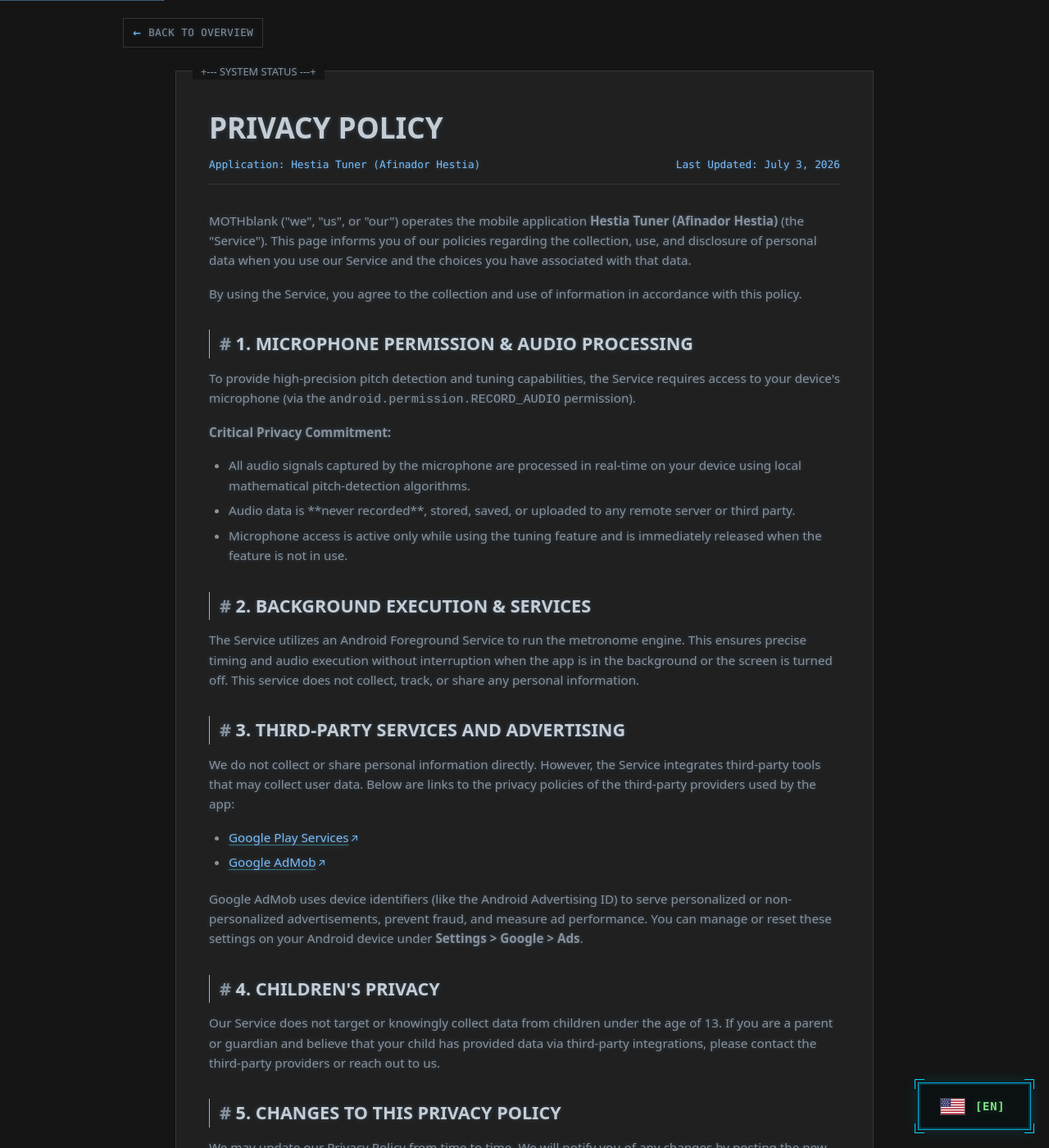
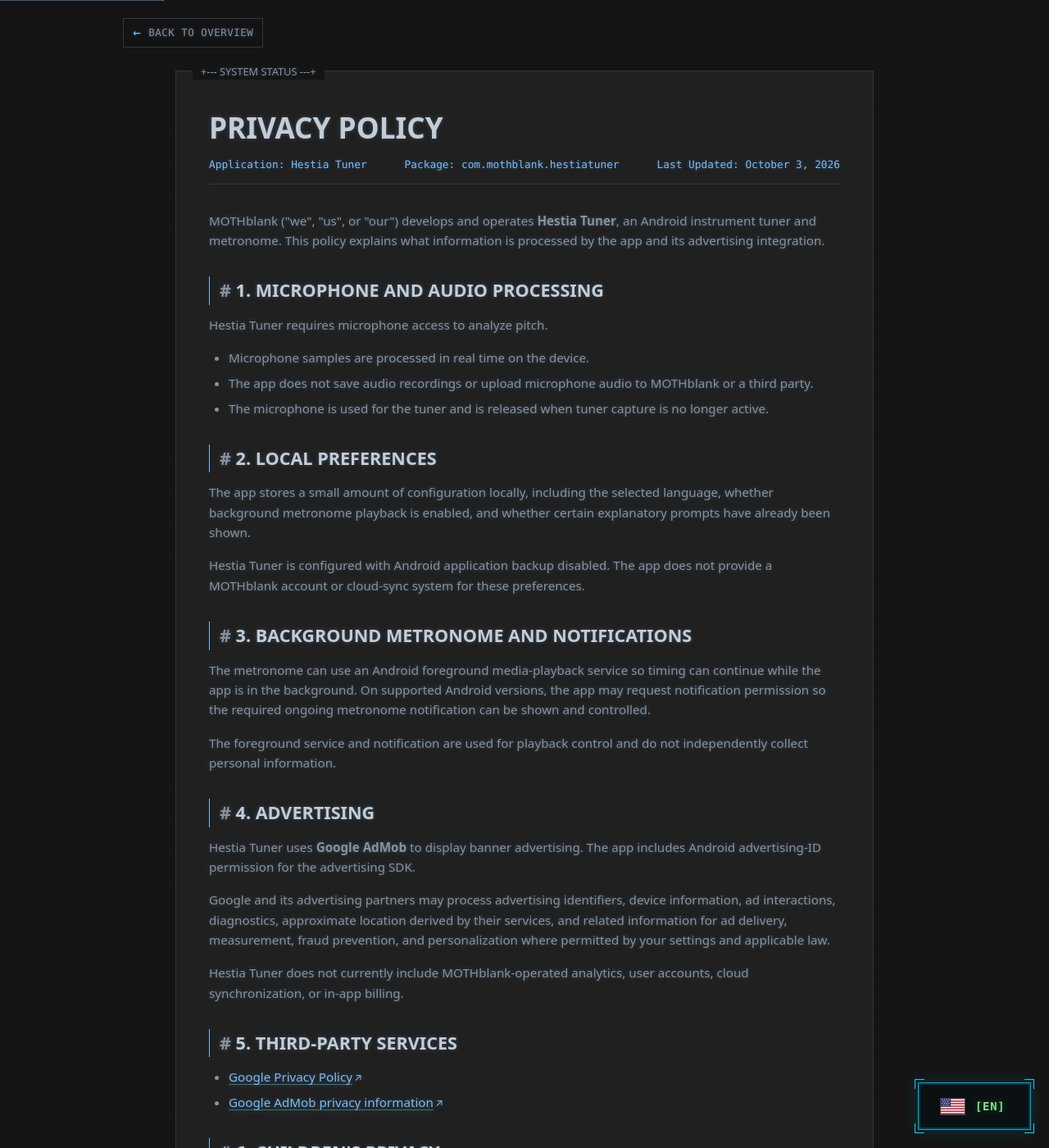
Before and after one commit to MOTHblank/mothblank.github.io, a Jekyll site: the page built from privacy-hestia.html, in a window 1280 px wide and 1400 px high. Shown: the whole window at 82% size. Built offline with Jekyll 4.4.1, drawn with Linux system fonts in a browser that asks for light colours; some of the changed text lies outside the part shown.

Commit message:
Update Hestia Tuner privacy policy

```diff
--- a/privacy-hestia.html
+++ b/privacy-hestia.html
@@ -1,72 +1,37 @@
 ---
 layout: default
 lang: en
-title: "Privacy Policy - Hestia Tuner (Afinador Hestia)"
-description: "Privacy Policy for Hestia Tuner (Afinador Hestia), an instrument tuner and metronome app developed by MOTHblank."
+title: "Privacy Policy - Hestia Tuner"
+description: "Privacy Policy for Hestia Tuner, a tuner and metronome app developed by MOTHblank."
 alternate_url: "/pt-BR/privacy-hestia.html"
 english_url: "/privacy-hestia.html"
 permalink: "/privacy-hestia.html"
 parent_url: "/hestia-tuner.html"
 back_label: "back_overview"
-parent_url: "/hestia-tuner.html"
-back_label: "back_overview"
 ---
 <main id="main-content" tabindex="-1">
-        <div class="doc-card">
-            <h1>Privacy Policy</h1>
-            <div class="doc-meta">
-                <span>Application: Hestia Tuner (Afinador Hestia)</span>
-                <span>Last Updated: July 3, 2026</span>
-            </div>
+<div class="doc-card">
+<h1>Privacy Policy</h1>
+<div class="doc-meta"><span>Application: Hestia Tuner</span><span>Package: com.mothblank.hestiatuner</span><span>Last Updated: October 3, 2026</span></div>
 
-            <div class="doc-section">
-                <p>MOTHblank ("we", "us", or "our") operates the mobile application <strong>Hestia Tuner (Afinador Hestia)</strong> (the "Service"). This page informs you of our policies regarding the collection, use, and disclosure of personal data when you use our Service and the choices you have associated with that data.</p>
-                <p>By using the Service, you agree to the collection and use of information in accordance with this policy.</p>
-            </div>
+<div class="doc-section"><p>MOTHblank ("we", "us", or "our") develops and operates <strong>Hestia Tuner</strong>, an Android instrument tuner and metronome. This policy explains what information is processed by the app and its advertising integration.</p></div>
 
-            <div class="doc-section">
-                <h2>1. Microphone Permission & Audio Processing</h2>
-                <p>To provide high-precision pitch detection and tuning capabilities, the Service requires access to your device's microphone (via the <code>android.permission.RECORD_AUDIO</code> permission).</p>
-                <p><strong>Critical Privacy Commitment:</strong></p>
-                <ul>
-                    <li>All audio signals captured by the microphone are processed in real-time on your device using local mathematical pitch-detection algorithms.</li>
-                    <li>Audio data is **never recorded**, stored, saved, or uploaded to any remote server or third party.</li>
-                    <li>Microphone access is active only while using the tuning feature and is immediately released when the feature is not in use.</li>
-                </ul>
-            </div>
+<div class="doc-section"><h2>1. Microphone and Audio Processing</h2><p>Hestia Tuner requires microphone access to analyze pitch.</p><ul><li>Microphone samples are processed in real time on the device.</li><li>The app does not save audio recordings or upload microphone audio to MOTHblank or a third party.</li><li>The microphone is used for the tuner and is released when tuner capture is no longer active.</li></ul></div>
 
-            <div class="doc-section">
-                <h2>2. Background Execution & Services</h2>
-                <p>The Service utilizes an Android Foreground Service to run the metronome engine. This ensures precise timing and audio execution without interruption when the app is in the background or the screen is turned off. This service does not collect, track, or share any personal information.</p>
-            </div>
+<div class="doc-section"><h2>2. Local Preferences</h2><p>The app stores a small amount of configuration locally, including the selected language, whether background metronome playback is enabled, and whether certain explanatory prompts have already been shown.</p><p>Hestia Tuner is configured with Android application backup disabled. The app does not provide a MOTHblank account or cloud-sync system for these preferences.</p></div>
 
-            <div class="doc-section">
-                <h2>3. Third-Party Services and Advertising</h2>
-                <p>We do not collect or share personal information directly. However, the Service integrates third-party tools that may collect user data. Below are links to the privacy policies of the third-party providers used by the app:</p>
-                <ul>
-                    <li><a class="doc-link" href="https://www.google.com/policies/privacy/" target="_blank" rel="noopener noreferrer" aria-label="Google Play Services (opens in a new tab)" title="Opens in a new tab">Google Play Services</a></li>
-                    <li><a class="doc-link" href="https://support.google.com/admob/answer/6128543?hl=en" target="_blank" rel="noopener noreferrer" aria-label="Google AdMob (opens in a new tab)" title="Opens in a new tab">Google AdMob</a></li>
-                </ul>
-                <p>Google AdMob uses device identifiers (like the Android Advertising ID) to serve personalized or non-personalized advertisements, prevent fraud, and measure ad performance. You can manage or reset these settings on your Android device under <strong>Settings > Google > Ads</strong>.</p>
-            </div>
+<div class="doc-section"><h2>3. Background Metronome and Notifications</h2><p>The metronome can use an Android foreground media-playback service so timing can continue while the app is in the background. On supported Android versions, the app may request notification permission so the required ongoing metronome notification can be shown and controlled.</p><p>The foreground service and notification are used for playback control and do not independently collect personal information.</p></div>
 
-            <div class="doc-section">
-                <h2>4. Children's Privacy</h2>
-                <p>Our Service does not target or knowingly collect data from children under the age of 13. If you are a parent or guardian and believe that your child has provided data via third-party integrations, please contact the third-party providers or reach out to us.</p>
-            </div>
+<div class="doc-section"><h2>4. Advertising</h2><p>Hestia Tuner uses <strong>Google AdMob</strong> to display banner advertising. The app includes Android advertising-ID permission for the advertising SDK.</p><p>Google and its advertising partners may process advertising identifiers, device information, ad interactions, diagnostics, approximate location derived by their services, and related information for ad delivery, measurement, fraud prevention, and personalization where permitted by your settings and applicable law.</p><p>Hestia Tuner does not currently include MOTHblank-operated analytics, user accounts, cloud synchronization, or in-app billing.</p></div>
 
-            <div class="doc-section">
-                <h2>5. Changes to This Privacy Policy</h2>
-                <p>We may update our Privacy Policy from time to time. We will notify you of any changes by posting the new Privacy Policy on this page and updating the "Last Updated" date at the top.</p>
-            </div>
+<div class="doc-section"><h2>5. Third-Party Services</h2><ul><li><a class="doc-link" href="https://policies.google.com/privacy" target="_blank" rel="noopener noreferrer">Google Privacy Policy</a></li><li><a class="doc-link" href="https://support.google.com/admob/answer/6128543" target="_blank" rel="noopener noreferrer">Google AdMob privacy information</a></li></ul></div>
 
-            <div class="doc-section">
-                <h2>6. Contact Us</h2>
-                <p>If you have any questions or suggestions about this Privacy Policy, please contact us:</p>
-                <ul>
-                    <li>Via our GitHub profile: <a class="doc-link" href="https://github.com/MOTHblank" target="_blank" rel="noopener noreferrer" aria-label="github.com/MOTHblank (opens in a new tab)" title="Opens in a new tab">github.com/MOTHblank</a></li>
-                    <li>Via email: <a class="doc-link" href="mailto:mothblankdev@gmail.com" aria-label="mothblankdev@gmail.com (opens email client)" title="Opens email client">mothblankdev@gmail.com</a></li>
-                </ul>
-            </div>
-        </div>
-    </main>
+<div class="doc-section"><h2>6. Children's Privacy</h2><p>Hestia Tuner does not ask users to create an account or provide a name, email address, date of birth, or other direct profile information to MOTHblank. Advertising provided by Google is subject to Google's own age, account, advertising, and parental-control policies.</p></div>
+
+<div class="doc-section"><h2>7. Retention and Deletion</h2><p>Local preferences remain on the device until app data is cleared or the app is uninstalled. Advertising-related information held by Google is subject to Google's account, advertising, and retention controls.</p></div>
+
+<div class="doc-section"><h2>8. Changes to This Policy</h2><p>This policy may be updated when Hestia Tuner, its integrations, or legal requirements change. The revision date above identifies the current version.</p></div>
+
+<div class="doc-section"><h2>9. Contact</h2><ul><li>Email: <a class="doc-link" href="mailto:mothblankdev@gmail.com">mothblankdev@gmail.com</a></li><li>GitHub: <a class="doc-link" href="https://github.com/MOTHblank" target="_blank" rel="noopener noreferrer">github.com/MOTHblank</a></li></ul></div>
+</div>
+</main>
```
